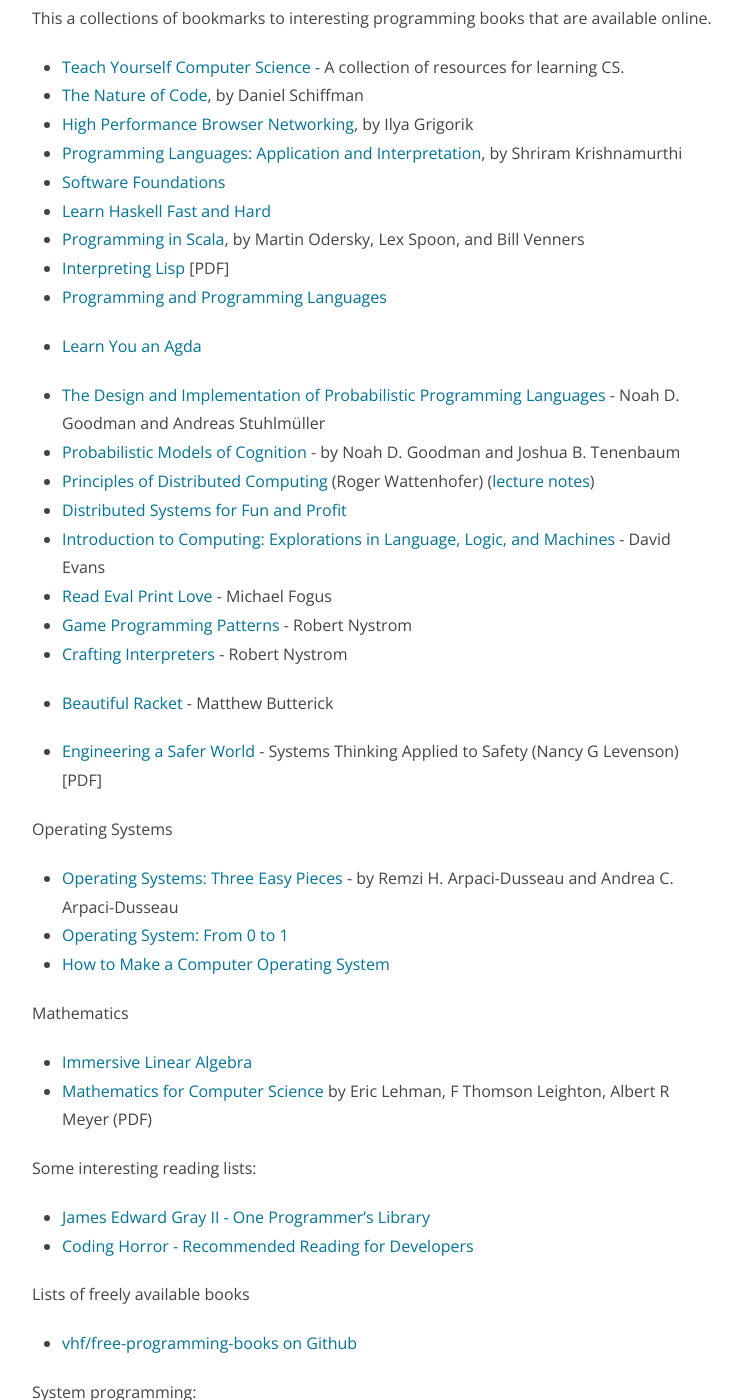
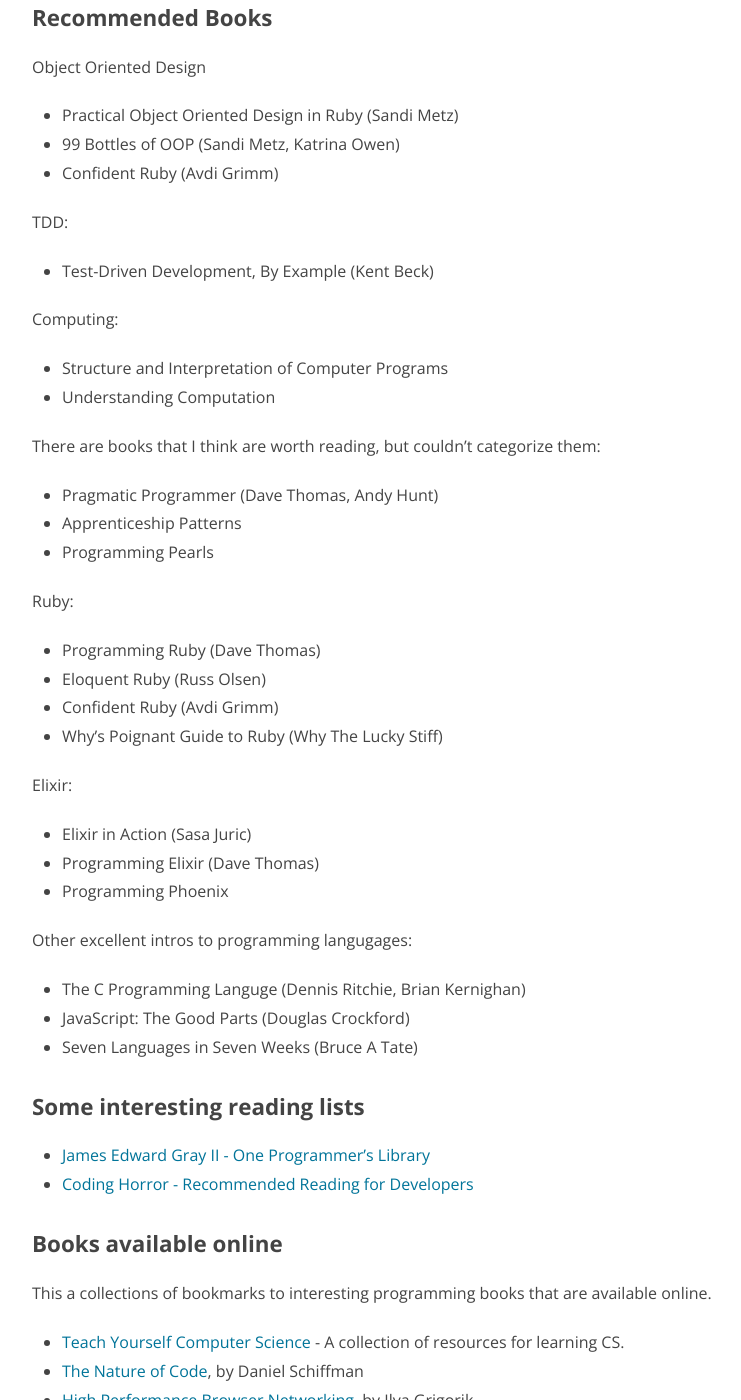
Before and after one commit to nithinbekal/nithinbekal.github.io, a Jekyll site: the page built from notes/programming-books.md, in a window 1280 px wide and 1400 px high, scrolled down 233 px. Shown: the whole window, without its empty margins (258-999 px from the left). Built offline with Jekyll 4.4.1, drawn with Linux system fonts in a browser that asks for light colours; some of the changed text lies outside the part shown.

Commit message:
Add list of recommended programming books

```diff
--- a/notes/programming-books.md
+++ b/notes/programming-books.md
@@ -3,6 +3,56 @@
 title: "Programming Books"
 date:  2014-08-26 17:34:47
 ---
+
+### Recommended Books
+
+Object Oriented Design
+
+- Practical Object Oriented Design in Ruby (Sandi Metz)
+- 99 Bottles of OOP (Sandi Metz, Katrina Owen)
+- Confident Ruby (Avdi Grimm)
+
+TDD:
+
+- Test-Driven Development, By Example (Kent Beck)
+
+Computing:
+
+- Structure and Interpretation of Computer Programs
+- Understanding Computation
+
+There are books that I think are worth reading,
+but couldn't categorize them:
+
+- Pragmatic Programmer (Dave Thomas, Andy Hunt)
+- Apprenticeship Patterns
+- Programming Pearls
+
+Ruby:
+
+- Programming Ruby (Dave Thomas)
+- Eloquent Ruby (Russ Olsen)
+- Confident Ruby (Avdi Grimm)
+- Why’s Poignant Guide to Ruby (Why The Lucky Stiff)
+
+Elixir:
+
+- Elixir in Action (Sasa Juric)
+- Programming Elixir (Dave Thomas)
+- Programming Phoenix
+
+Other excellent intros to programming langugages:
+
+- The C Programming Languge (Dennis Ritchie, Brian Kernighan)
+- JavaScript: The Good Parts (Douglas Crockford)
+- Seven Languages in Seven Weeks (Bruce A Tate)
+
+### Some interesting reading lists
+
+- [James Edward Gray II - One Programmer's Library](http://graysoftinc.com/book-reviews/one-programmers-library)
+- [Coding Horror - Recommended Reading for Developers](http://blog.codinghorror.com/recommended-reading-for-developers/)
+
+### Books available online
 
 This a collections of bookmarks to interesting programming books that are available online.
 
```
Also changed, not shown: other parts of notes/programming-books.md (+2 -7 lines).
